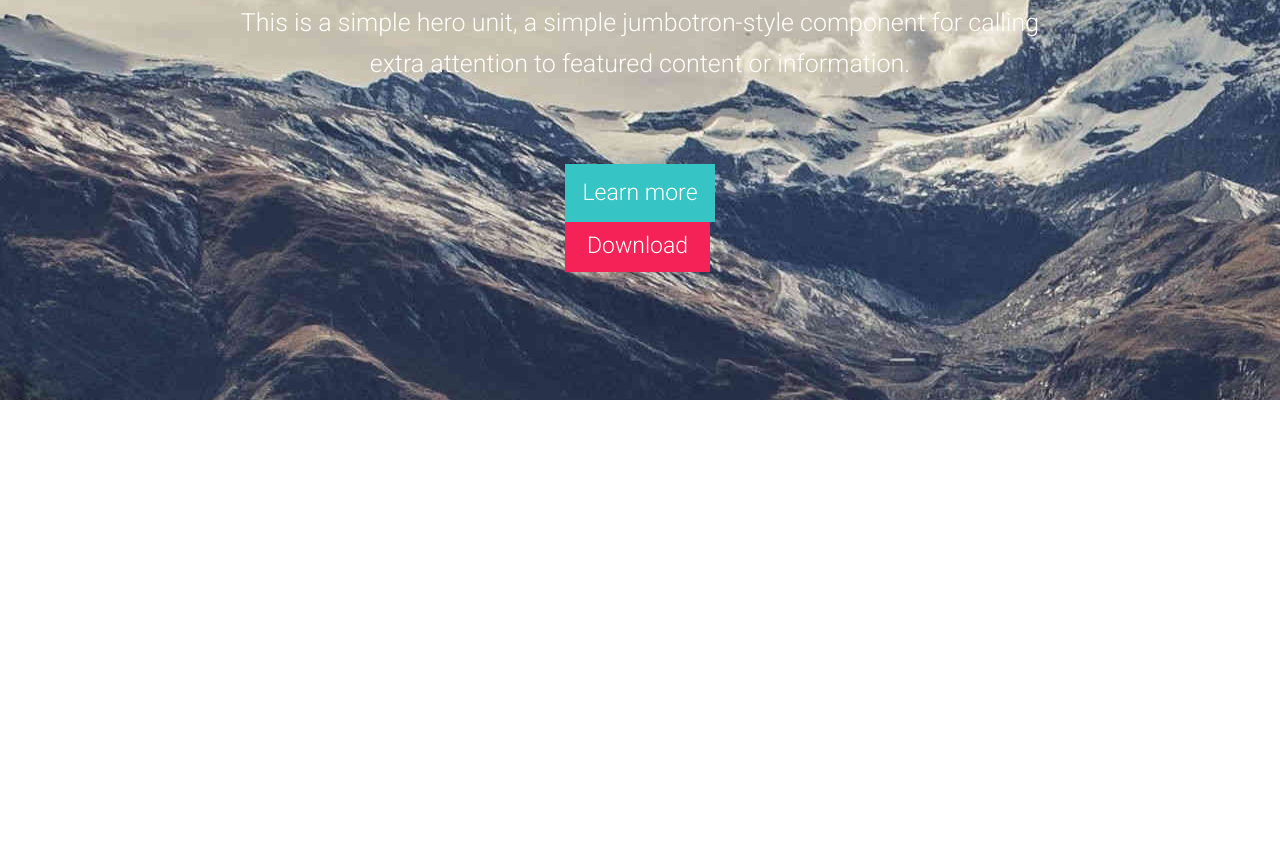
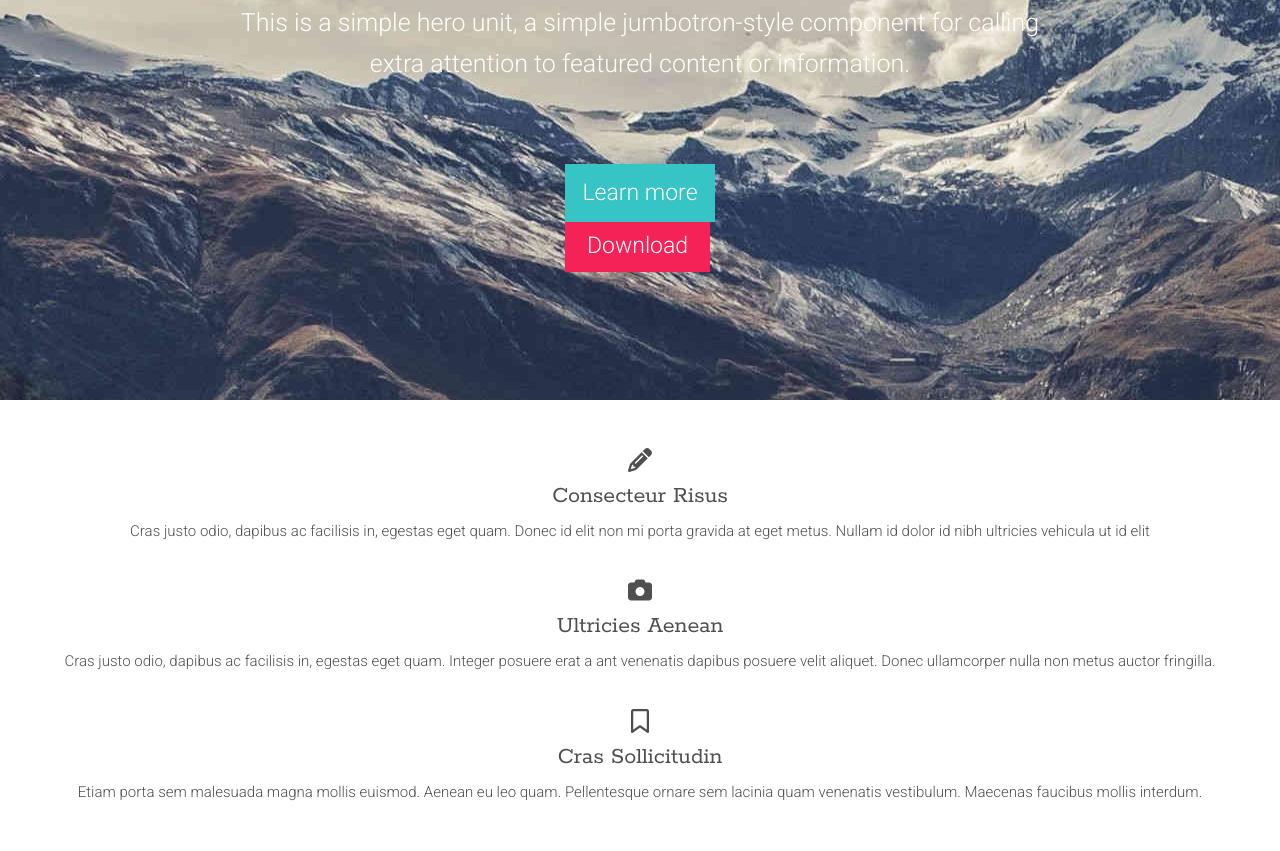
Before and after one commit to aliii390/TP-TailwindMontaigne, a website: page index.html in a window 1280 px wide. Shown: the part 602-1453 px from the top of the page. Before the commit the page ends 1002 px from the top, so only its background shows below. Drawn offline with Linux system fonts and the light colour scheme.

Commit message:
ADD: fin de la 2eme section place a la 3eme

```diff
--- a/index.html
+++ b/index.html
@@ -40,7 +40,7 @@
       <!-- 1ere section -->
 
       <section
-        class="text-center leading-relaxed items-center p-[10%] flex flex-col gap-20 "
+        class="text-center leading-relaxed items-center p-[10%] flex flex-col gap-20"
       >
         <article class="flex justify-center flex-col items-center">
           <p class="font-Rokkitt text-neutral-off-white text-[40px] w-[80%]">
@@ -68,14 +68,54 @@
             class="bg-[#36C4C5] text-[#ffff] w-[150px] p-[10px] text-[23px] font-Roboto font-light text-nowrap text-center"
             >Learn more</a
           >
-          <a href="" class="bg-[#F52257] text-[#ffff] w-[145px] h-[50px] p-[5px] text-[23px]  font-Roboto font-light"> Download</a>
+          <a
+            href=""
+            class="bg-[#F52257] text-[#ffff] w-[145px] h-[50px] p-[5px] text-[23px] font-Roboto font-light"
+          >
+            Download</a
+          >
         </article>
       </section>
     </div>
 
     <!-- fin de code -->
+    <main>
+      <!-- 2ème section -->
 
+      <section class="flex flex-col p-12 gap-9">
+        <article class="flex flex-col justify-center text-center gap-2">
+          <i class="fa-solid fa-pencil text-[#4F4F4F] text-2xl"></i>
+          <h3 class="font-Rokkitt text-[#4F4F4F] text-2xl">Consecteur Risus</h3>
+          <p class="font-Roboto font-light text-[#4F4F4F] text-[15px]">
+            Cras justo odio, dapibus ac facilisis in, egestas eget quam. Donec
+            id elit non mi porta gravida at eget metus. Nullam id dolor id nibh
+            ultricies vehicula ut id elit
+          </p>
+        </article>
 
+        <article class="flex flex-col justify-center text-center gap-2">
+          <i class="fa-solid fa-camera text-[#4F4F4F] text-2xl""></i>
+          <h3 class="font-Rokkitt text-[#4F4F4F] text-2xl">Ultricies Aenean</h3>
+          <p class="font-Roboto font-light text-[#4F4F4F] text-[15px]">
+            Cras justo odio, dapibus ac facilisis in, egestas eget quam. Integer
+            posuere erat a ant venenatis dapibus posuere velit aliquet. Donec
+            ullamcorper nulla non metus auctor fringilla.
+          </p>
+        </article>
 
+        <article class="flex flex-col justify-center text-center gap-2">
+          <i class="fa-regular fa-bookmark  text-[#4F4F4F] text-2xl"></i>
+          <h3 class="font-Rokkitt text-[#4F4F4F] text-2xl">Cras Sollicitudin</h3>
+          <p class="font-Roboto font-light text-[#4F4F4F] text-[15px]">
+          Etiam porta sem malesuada magna mollis euismod. Aenean eu leo quam.
+          Pellentesque ornare sem lacinia quam venenatis vestibulum.
+          Maecenas faucibus mollis interdum.
+          </p>
+        </article>
+
+      </section>
+
+      <!-- fin de code  -->
+    </main>
   </body>
 </html>
```
Also changed, not shown: css/output.css.
